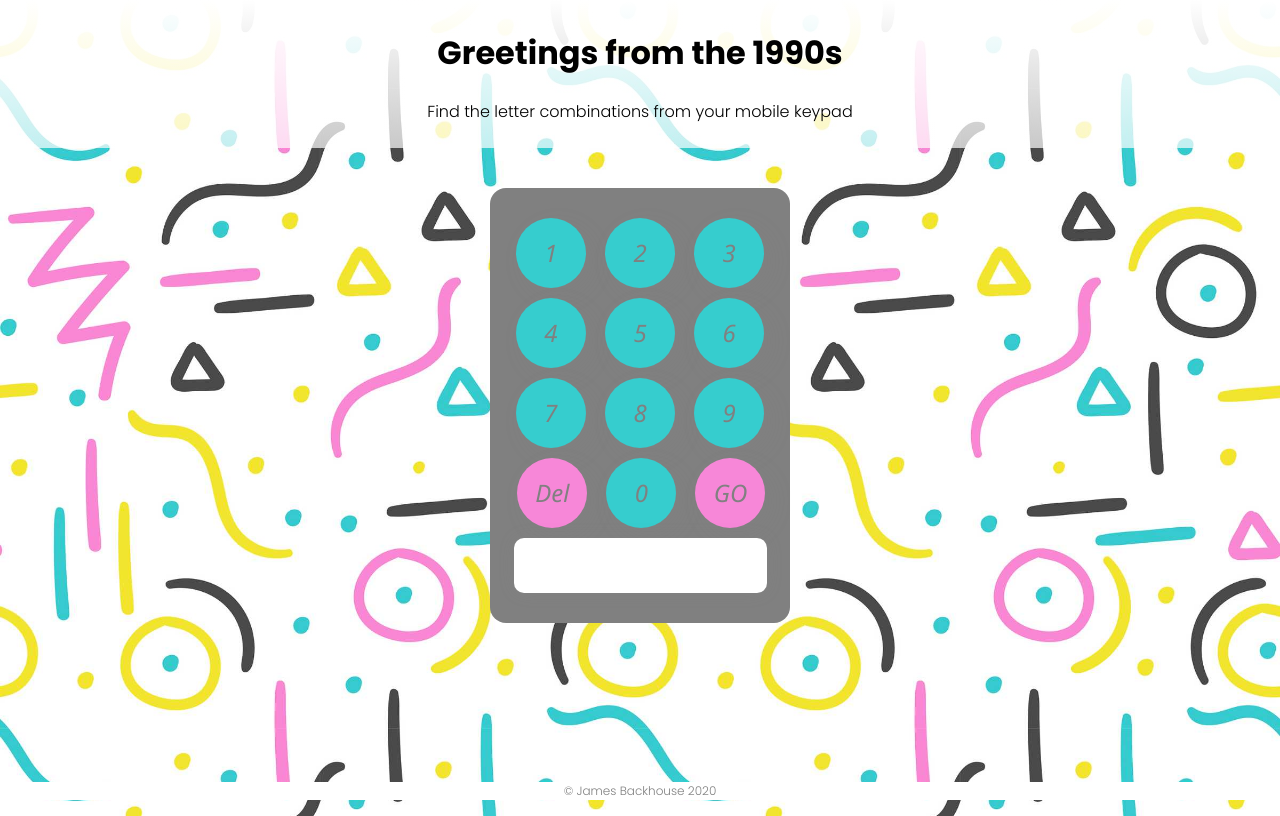
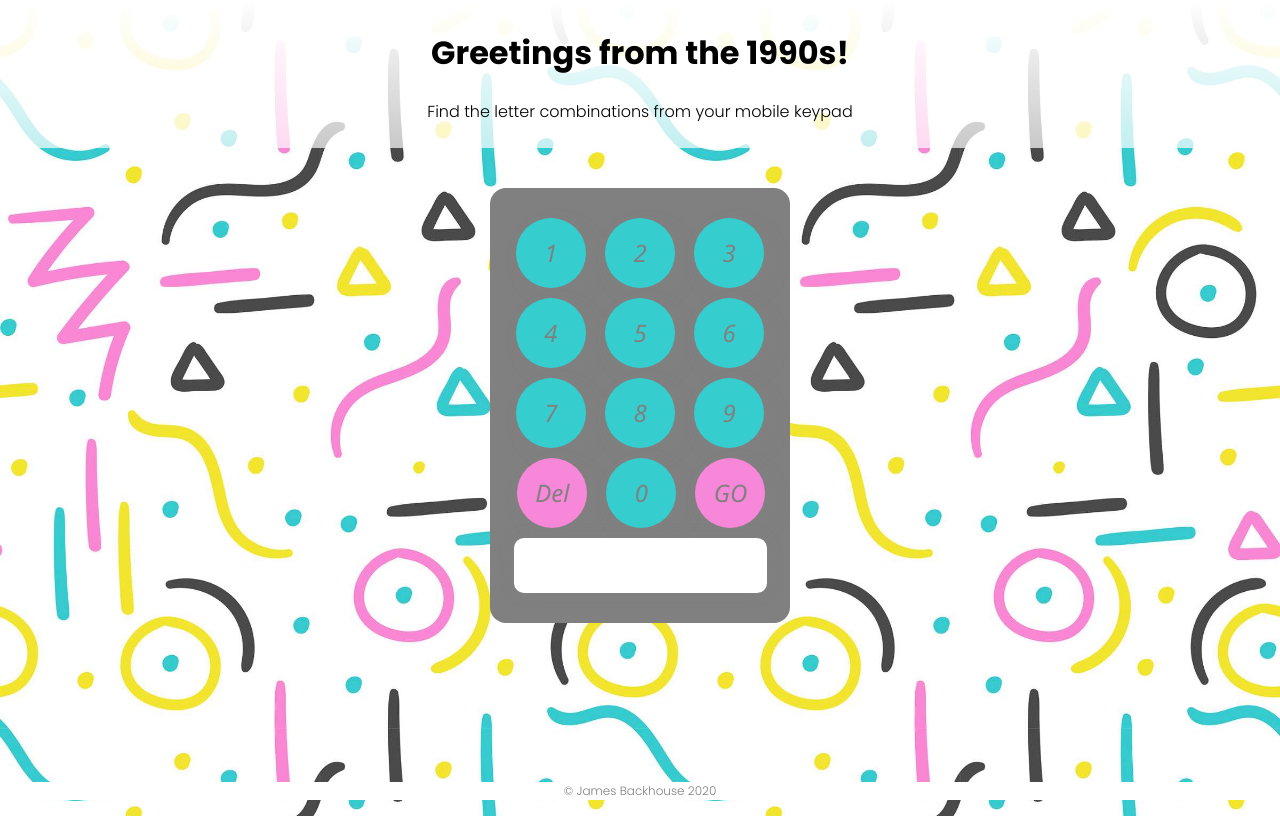
Before and after one commit to jwbackhouse/phoneword, a React (Create React App) app in the folder client/: page / in a window 1280 px wide. Built offline with nearby package versions, Linux system fonts and the light colour scheme.

Commit message:
Update title copy.

```diff
--- a/client/src/components/Header.js
+++ b/client/src/components/Header.js
@@ -2,7 +2,7 @@ import React from 'react';
 
 const Header = props => (
   <header>
-    <h1 className='title'>Greetings from the 1990s</h1>
+    <h1 className='title'>Greetings from the 1990s!</h1>
     <p className='subtitle'>Find the letter combinations from your mobile keypad</p>
   </header>
 );
```
